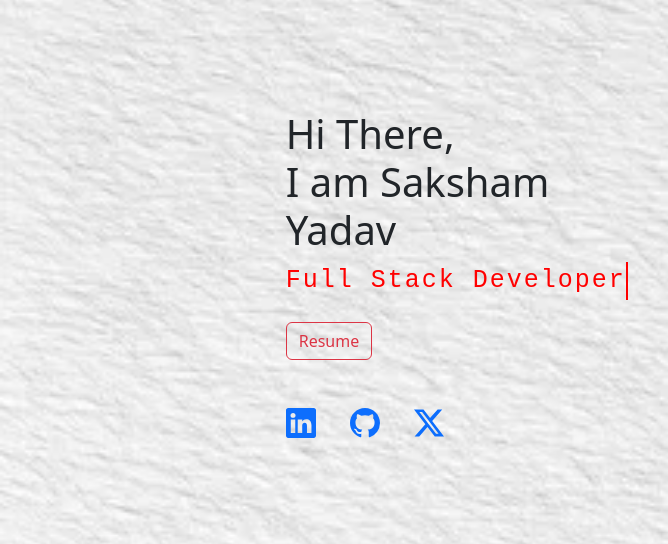
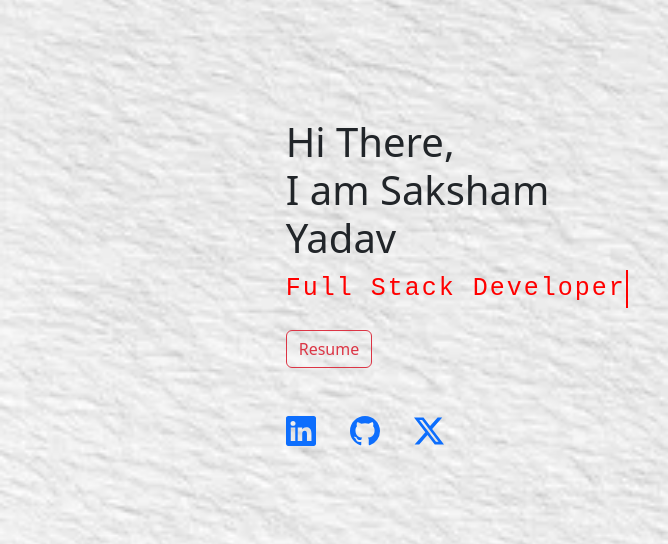
Before and after one commit to sakshamy30/Portfolio, a plain HTML site: page index.html in a window 1280 px wide. Shown: the part 198-742 px from the top of the page, 0-668 px from the left. Drawn offline with nearby package versions, Linux system fonts and the light colour scheme.

Commit message:
Add files via upload

```diff
--- a/index.html
+++ b/index.html
@@ -32,7 +32,7 @@
     <section id="homepage">
         <div class="container outer-box d-flex align-items-center">
           <div class="row align-items-center pt-5">
-            <div class="col-lg-6 col-md-6 col-sm-12 col-12 my-self mx-auto">
+            <div class="col-lg-6 col-md-6 col-sm-12 col-12 my-self mx-auto mt-3">
               <h1 class="typing1">Hi There, <br>
               I am Saksham Yadav</h1>
               <div class="typing2">
```
